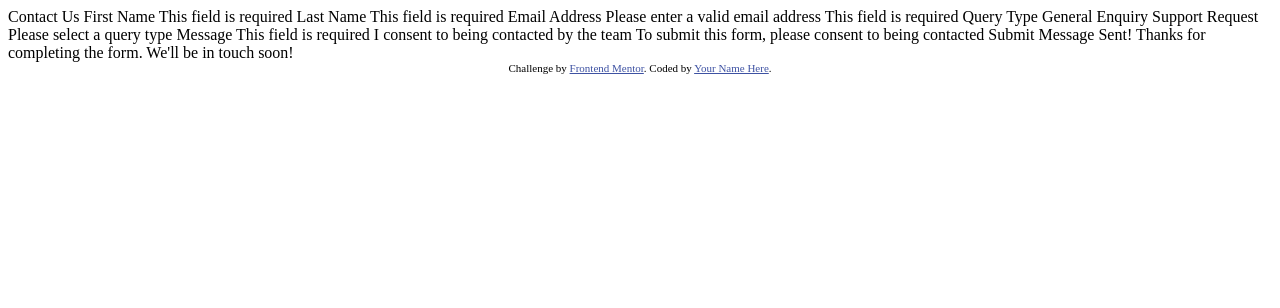
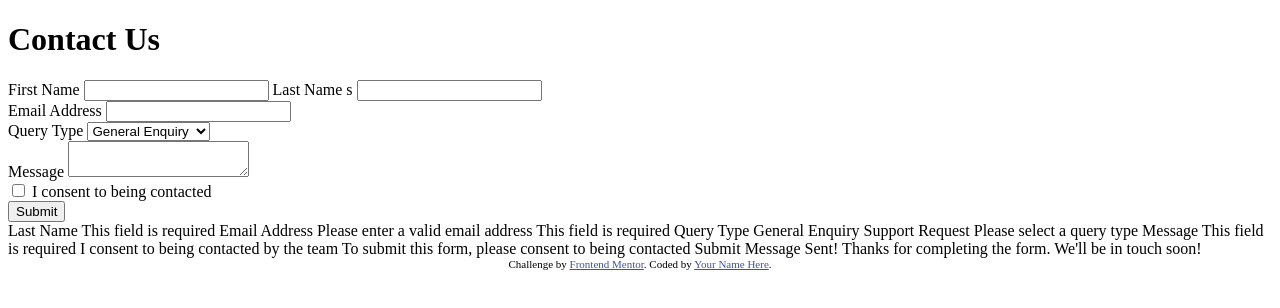
Before and after one commit to cyeguez/contact-form-main, a plain HTML site: page index.html in a window 1280 px wide. Drawn offline with Linux system fonts and the light colour scheme.

Commit message:
Crear formulario en el html

```diff
--- a/index.html
+++ b/index.html
@@ -1,51 +1,67 @@
 <!DOCTYPE html>
 <html lang="en">
   <head>
-  <meta charset="UTF-8">
-  <meta name="viewport" content="width=device-width, initial-scale=1.0"> <!-- displays site properly based on user's device -->
+    <meta charset="UTF-8" />
+    <meta name="viewport" content="width=device-width, initial-scale=1.0" />
+    <!-- displays site properly based on user's device -->
 
-  <link rel="icon" type="image/png" sizes="32x32" href="./assets/images/favicon-32x32.png">
+    <link
+      rel="icon"
+      type="image/png"
+      sizes="32x32"
+      href="./assets/images/favicon-32x32.png"
+    />
 
     <title>Frontend Mentor | Contact form</title>
 
     <!-- Feel free to remove these styles or customise in your own stylesheet 👍 -->
     <style>
-    .attribution { font-size: 11px; text-align: center; }
-    .attribution a { color: hsl(228, 45%, 44%); }
+      .attribution {
+        font-size: 11px;
+        text-align: center;
+      }
+      .attribution a {
+        color: hsl(228, 45%, 44%);
+      }
     </style>
   </head>
   <body>
+    <h1 class="title">Contact Us</h1>
 
-  Contact Us
+    <form action="#" id="form1">
+      <div class="form-group">
+        <label for="fname" req>First Name </label>
+        <input type="text" id="fname" name="fname" required />
+        <label for="lname" req>Last Name </label>s
+        <input type="text" id="lname" name="lname" required />
+      </div>
+      <label for="mail">Email Address</label>
+      <input type="email" id="mail" name="mail" required />
+      <div class="form-group">
+        <label for="query">Query Type</label>
+        <select id="query" name="query" required>
+          <option value="general">General Enquiry</option>
+          <option value="support">Support Request</option>
+        </select>
+      </div>
+      <label for="msg">Message</label>
+      <textarea id="msg" name="msg" required></textarea>
+      <div class="form-group">
+        <input type="checkbox" id="consent" name="consent" required />
+        <label for="consent">I consent to being contacted</label>
+      </div>
+      <button type="submit">Submit</button>
+    </form>
 
-  First Name
-  This field is required
-
-  Last Name
-  This field is required
-
-  Email Address
-  Please enter a valid email address
-  This field is required
-
-  Query Type
-  General Enquiry
-  Support Request
-  Please select a query type
-
-  Message
-  This field is required
-
-  I consent to being contacted by the team
-  To submit this form, please consent to being contacted
-
-  Submit
-
-  Message Sent!
-  Thanks for completing the form. We'll be in touch soon!
+    Last Name This field is required Email Address Please enter a valid email
+    address This field is required Query Type General Enquiry Support Request
+    Please select a query type Message This field is required I consent to being
+    contacted by the team To submit this form, please consent to being contacted
+    Submit Message Sent! Thanks for completing the form. We'll be in touch soon!
 
     <div class="attribution">
-    Challenge by <a href="https://www.frontendmentor.io?ref=challenge">Frontend Mentor</a>.
+      Challenge by
+      <a href="https://www.frontendmentor.io?ref=challenge">Frontend Mentor</a>.
       Coded by <a href="#">Your Name Here</a>.
     </div>
   </body>
```
Lines whose indentation alone changed are shown as unchanged.
